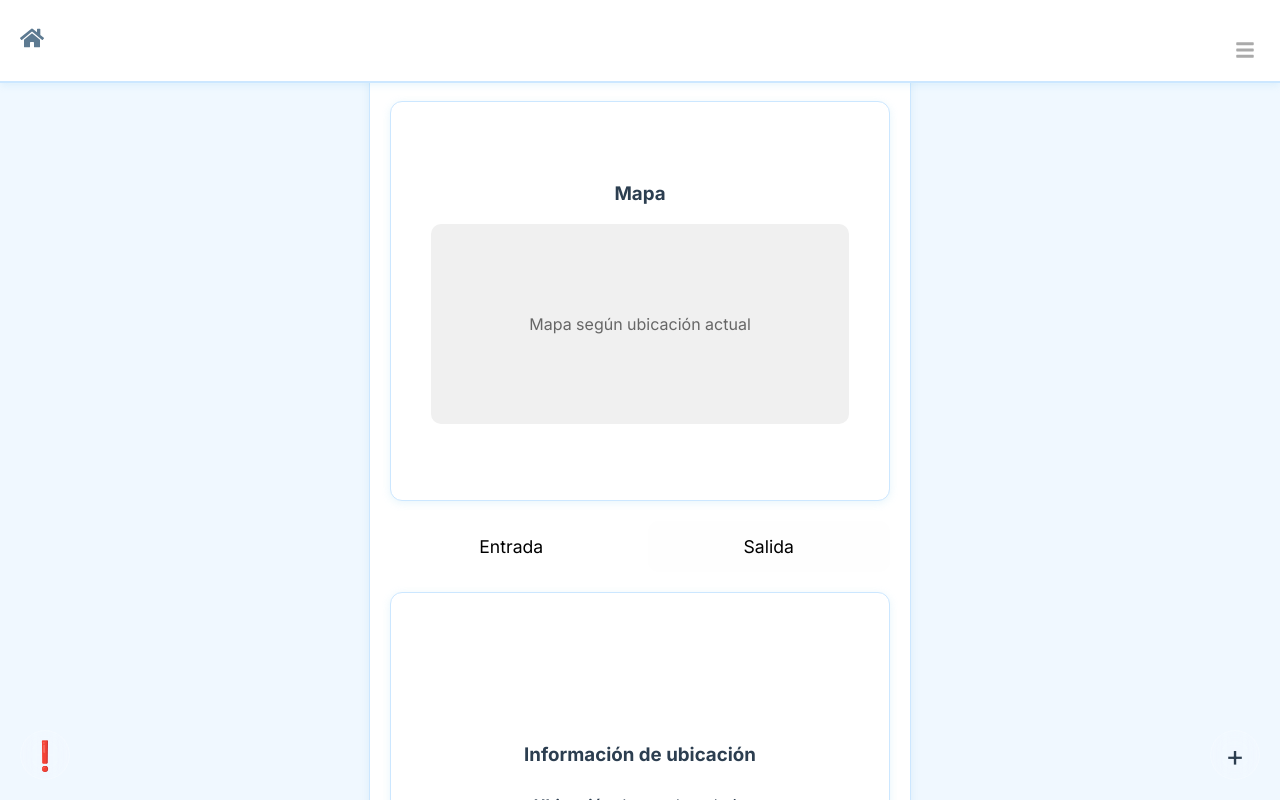
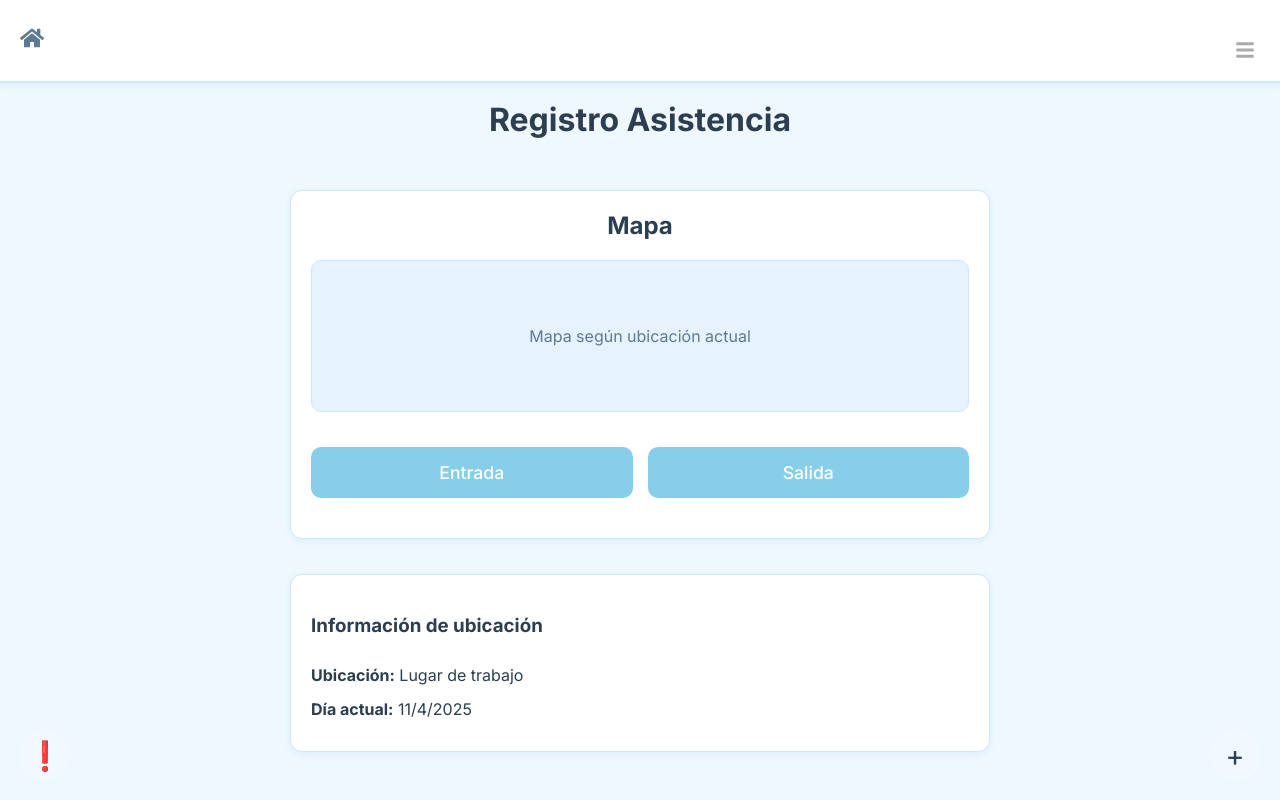
Before and after one commit to ScaryStack/asisTrackWeb, a React (Vite) app: page /registrar-asistencia in a window 1280 px wide. Shown: the top 800 px of the page. Built offline with nearby package versions, Linux system fonts and the light colour scheme.

Commit message:
Se separan las card, y se cambia contenedor principal, y se implementa primera paleta de colores

```diff
--- a/src/Styles/RegistrarAsistencia.css
+++ b/src/Styles/RegistrarAsistencia.css
@@ -1,20 +1,71 @@
-
-
-.registrar-container {
-  max-width: 500px;
-  margin: 0 auto;
-  padding: 20px;
+:root {
+  --primary-bg: #f0f8ff; /* Azul muy claro - fondo principal */
+  --secondary-bg: #e6f3ff; /* Celeste pastel - contenedores */
+  --card-bg: #ffffff; /* Blanco puro para cards */
+  --accent-color: #87ceeb; /* Celeste medio - botones y elementos importantes */
+  --accent-hover: #6ab7d8; /* Celeste más oscuro para hover */
+  --text-primary: #2c3e50; /* Azul oscuro para texto principal */
+  --text-secondary: #5d7a91; /* Azul grisáceo para texto secundario */
+  --border-color: #cce7ff; /* Celeste muy claro para bordes */
+  --shadow-color: rgba(135, 206, 235, 0.2); /* Sombra celeste suave */
 }
 
+/* Estilos para el título */
+.logo {
+  text-align: center;
+  margin: 100px 0 30px 0;
+  color: var(--text-primary);
+  font-size: 2rem;
+  font-weight: bold;
+  width: 100%;
+}
+
+/* Contenedor principal */
+.mapa-card-wrapper {
+  max-width: 700px;
+  margin: 0 auto;
+  padding: 1px;
+  width: 100%;
+  display: flex;
+  flex-direction: column;
+  gap: 15px;
+}
+
+.mapa-card-wrapper .card {
+  min-height: auto;
+  padding: 20px;
+  margin-bottom: 0;
+  background-color: var(--card-bg);
+  border: 1px solid var(--border-color);
+  border-radius: 12px;
+  box-shadow: 0 2px 8px var(--shadow-color)
+}
+
+/* Título del mapa centrado dentro de la card */
+.mapa-content {
+  width: 100%;
+}
+
+.mapa-titulo-card {
+  text-align: center;
+  margin: 0 0 20px 0;
+  color: var(--text-primary);
+  font-size: 1.5rem;
+  font-weight: bold;
+  width: 100%;
+}
+
+/* Placeholder para el mapa */
 .mapa-placeholder {
-  background: #f0f0f0;
-  height: 200px;
+  background: var(--secondary-bg);
+  height: 150px;
   display: flex;
   align-items: center;
   justify-content: center;
   border-radius: 10px;
   margin-bottom: 15px;
-  color: #666;
+  color: var(--text-secondary);
+  border: 1px solid var(--border-color);
 }
 
 .botones-container {
@@ -26,33 +77,35 @@
 .boton-entrada {
   flex: 1;
   padding: 15px;
-  background: #ffffff;
-  color: rgb(0, 0, 0);
+  background: var(--accent-color);
+  color: white;
   border: none;
   border-radius: 10px;
   font-size: 1.1rem;
   cursor: pointer;
   transition: background 0.3s ease;
+  font-weight: 500;
 }
 
 .boton-entrada:hover {
-  background: #ffffff;
+  background: var(--accent-hover);
 }
 
 .boton-salida {
   flex: 1;
   padding: 15px;
-  background: #fefefe;
-  color: rgb(0, 0, 0);
+  background: var(--accent-color);
+  color: white;
   border: none;
   border-radius: 10px;
   font-size: 1.1rem;
   cursor: pointer;
   transition: background 0.3s ease;
+  font-weight: 500;
 }
 
 .boton-salida:hover {
-  background: #ffffff;
+  background: var(--accent-hover);
 }
 
 .info-ubicacion {
@@ -61,9 +114,8 @@
 
 .info-ubicacion p {
   margin: 8px 0;
+  color: var(--text-primary);
 }
-
-
 
 /* Estilos para ventanas emergentes */
 .modal-overlay {
@@ -80,24 +132,25 @@
 }
 
 .modal-content {
-  background: white;
+  background: var(--card-bg);
   padding: 25px;
   border-radius: 15px;
   text-align: center;
   max-width: 300px;
   width: 90%;
   box-shadow: 0 10px 30px rgba(0, 0, 0, 0.3);
+  border: 1px solid var(--border-color);
 }
 
 .modal-content h3 {
   margin: 0 0 15px 0;
-  color: #333;
+  color: var(--text-primary);
   font-size: 1.3rem;
 }
 
 .modal-content p {
   margin: 0 0 20px 0;
-  color: #666;
+  color: var(--text-secondary);
   font-size: 1rem;
 }
 
@@ -109,32 +162,34 @@
 
 .modal-btn-si {
   padding: 12px 25px;
-  background: #ffffff;
-  color: rgb(0, 0, 0);
+  background: var(--accent-color);
+  color: white;
   border: none;
   border-radius: 8px;
   font-size: 1rem;
   cursor: pointer;
   transition: background 0.3s ease;
   flex: 1;
+  font-weight: 500;
 }
 
 .modal-btn-si:hover {
-  background: #878787;
+  background: var(--accent-hover);
 }
 
 .modal-btn-no {
   padding: 12px 25px;
-  background: #ffffff;
-  color: rgb(0, 0, 0);
+  background: var(--accent-color);
+  color: white;
   border: none;
   border-radius: 8px;
   font-size: 1rem;
   cursor: pointer;
   transition: background 0.3s ease;
   flex: 1;
+  font-weight: 500;
 }
 
 .modal-btn-no:hover {
-  background: #878787;
+  background: var(--accent-hover);
 }
--- a/src/pages/RegistrarAsistencia.tsx
+++ b/src/pages/RegistrarAsistencia.tsx
@@ -41,17 +41,20 @@ const confirmarSalida = () => {
   return (
     <>
       <Navbar />
-      <div className="container registrar-container">
-        <h1 className="logo">Registro Asistencia</h1>
+      <h1 className="logo">Registro Asistencia</h1>
 
+      <div className="mapa-card-wrapper">
         {/* Mapa */}
-        <Card title="Mapa">
+        <Card>
+          <div className="mapa-content">
+            {/* Título centrado dentro de la card */}
+            <h3 className="mapa-titulo-card">Mapa</h3>
+
           <div className="mapa-placeholder">
             <p>Mapa según ubicación actual</p>
           </div>
-        </Card>
 
-        {/* Botones de Entrada/Salida */}
+           {/* Botones de Entrada/Salida */}
         <div className="botones-container">
           <button
             onClick={handleMarcarEntrada}
@@ -65,7 +68,11 @@ const confirmarSalida = () => {
           >
             Salida
           </button>
+          </div>
         </div>
+        </Card>
+
+
 
         {/* Información de ubicación */}
         <Card title="Información de ubicación">
```
